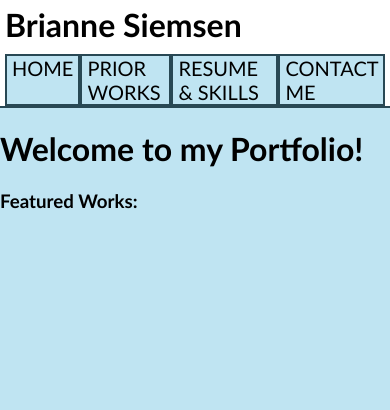
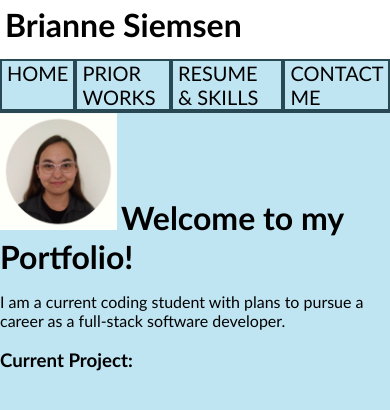
Before and after one commit to parsnippity/portfolio, a plain HTML site: page index.html in a window 390 px wide. Drawn offline with Linux system fonts and the light colour scheme.

Commit message:
made pictures of me

```diff
--- a/index.html
+++ b/index.html
@@ -24,8 +24,10 @@
         </div>
     </div>
     <div id="home" class="fade-in-text">
-        <h1>Welcome to my Portfolio!</h1>
-        <h3>Featured Works:</h3>
+		<img src="./me2.png" id="me">
+        <h1 id="welcome">Welcome to my Portfolio!</h1>
+		<p>I am a current coding student with plans to pursue a career as a full-stack software developer.</p>
+        <h3>Current Project:</h3>
     </div>
     <div id="works" hidden>
         <div>
--- a/test.css
+++ b/test.css
@@ -57,6 +57,15 @@ h4 {
     position: sticky;
     padding-bottom: 0px;
     border-bottom: 2px solid #284854;
+}
+
+#me {
+	max-width: 30%;
+	display: inline;
+}
+
+#welcome {
+	display: inline;
 }
 
 .navClicks {
@@ -166,4 +175,10 @@ h4 {
     #homeClick, #resumeClick, #worksClick, #contactClick {
         background-color: #bfe4f2;
     }
+	#name {
+		padding: 5px;
+	}
+	#nav {
+		padding: 0px;
+	}
 }
```
Also changed, not shown: IMG_20221216_151507235.jpg (added), IMG_20221216_151539977.jpg (added), IMG_20221216_151541527.jpg (added), IMG_20221216_151542355.jpg (added), Stellar-FreeForPersonalUse/Stellar-Bold.otf (added), Stellar-FreeForPersonalUse/Stellar-Medium.otf (added), Stellar-FreeForPersonalUse/Stellar-Regular.otf (added), Stellar-FreeForPersonalUse/Stellar-light.otf (added), me.png (added), me2.png (added), 2 other files.
